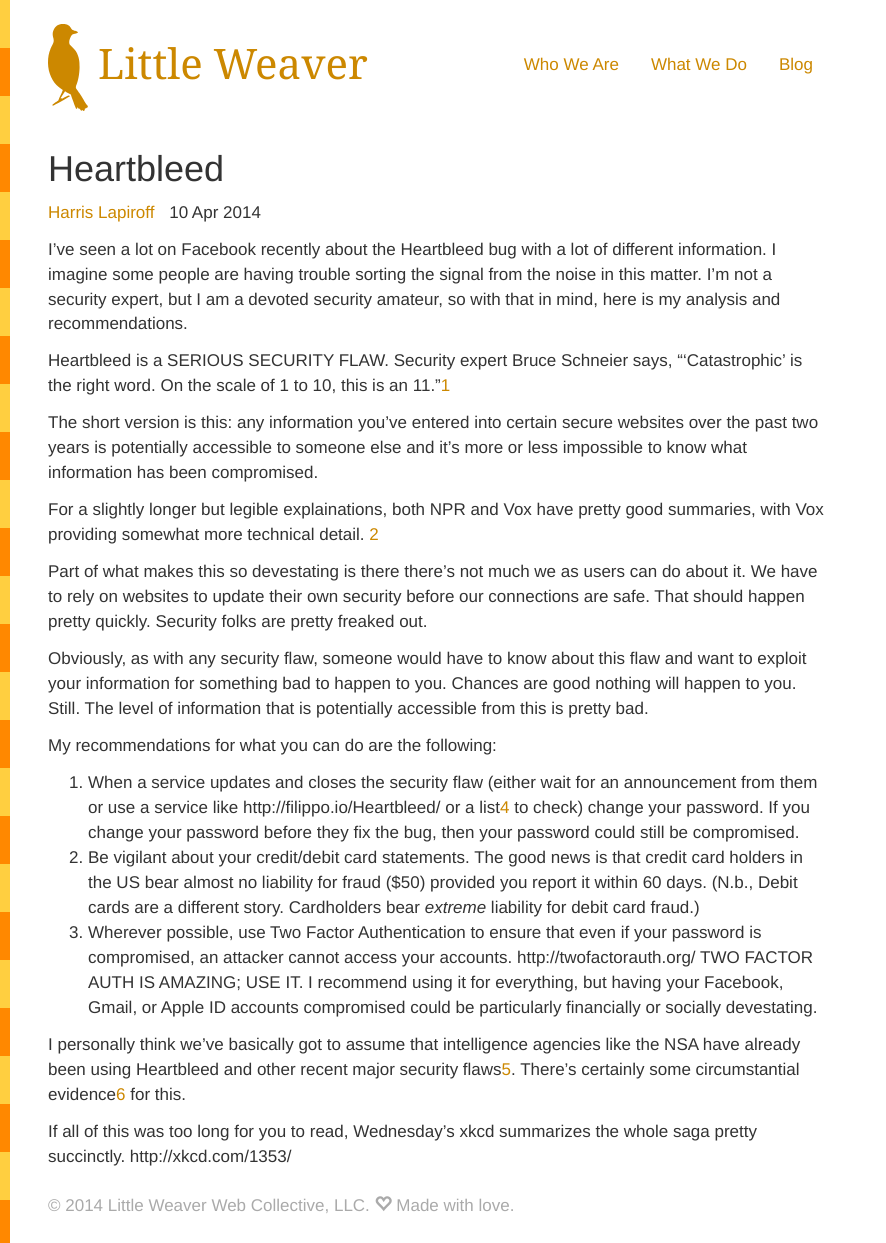
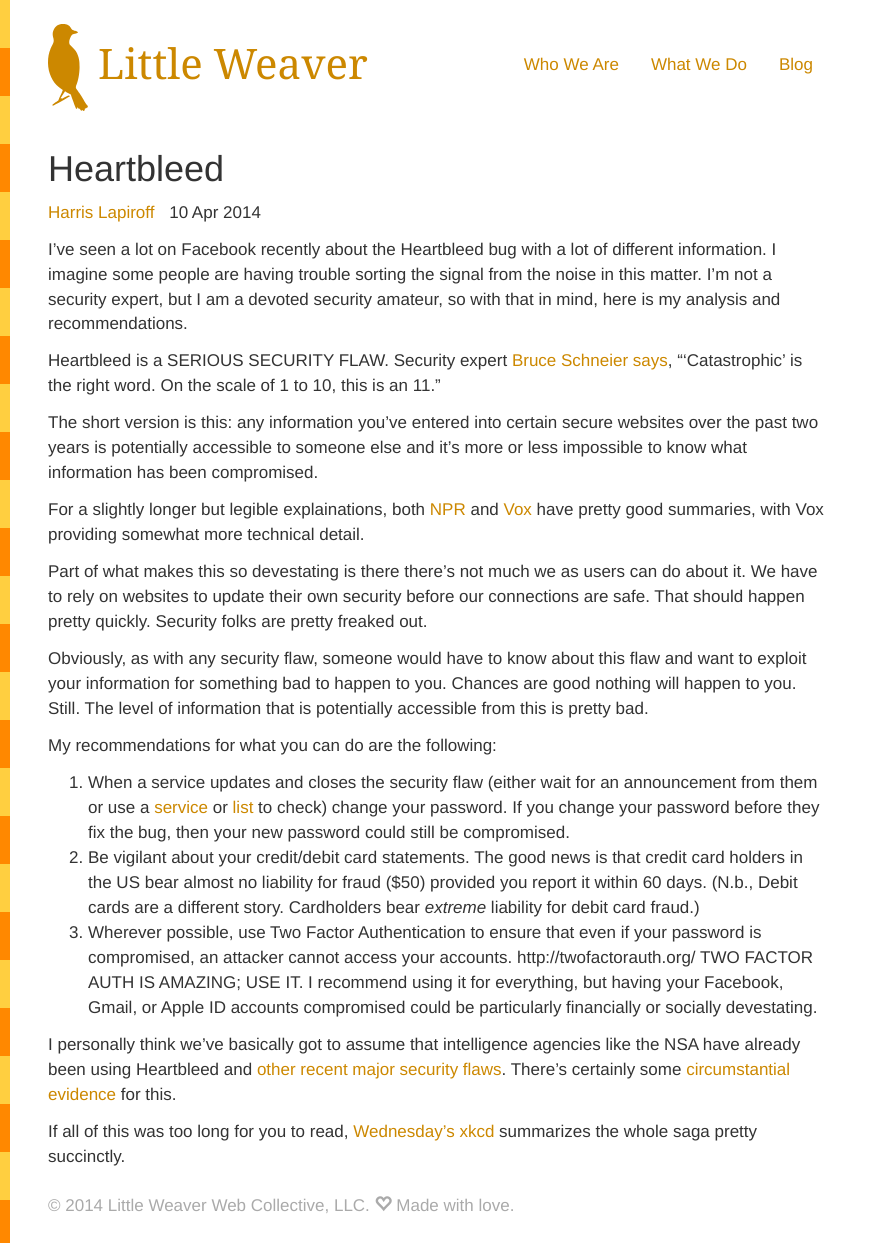
Before and after one commit to littleweaver/littleweaverweb.com, a Jekyll site: the page built from blog/_posts/2014-04-10-heartbleed.markdown, in a window 1280 px wide. Shown: the whole page, without its empty margins (0-886 px from the left). Built offline with Jekyll 4.4.1, drawn with Linux system fonts in a browser that asks for light colours; Markdown is read by kramdown in place of the engine named in the settings.

Commit message:
Updated blog post to be publishable.

```diff
--- a/blog/_posts/2014-04-10-heartbleed.markdown
+++ b/blog/_posts/2014-04-10-heartbleed.markdown
@@ -7,11 +7,11 @@
 
 I've seen a lot on Facebook recently about the Heartbleed bug with a lot of different information. I imagine some people are having trouble sorting the signal from the noise in this matter. I'm not a security expert, but I am a devoted security amateur, so with that in mind, here is my analysis and recommendations.
 
-Heartbleed is a SERIOUS SECURITY FLAW. Security expert Bruce Schneier says, "'Catastrophic' is the right word. On the scale of 1 to 10, this is an 11."[1]
+Heartbleed is a SERIOUS SECURITY FLAW. Security expert [Bruce Schneier says][1], "'Catastrophic' is the right word. On the scale of 1 to 10, this is an 11."
 
 The short version is this: any information you've entered into certain secure websites over the past two years is potentially accessible to someone else and it's more or less impossible to know what information has been compromised.
 
-For a slightly longer but legible explainations, both NPR and Vox have pretty good summaries, with Vox providing somewhat more technical detail. [2][3]
+For a slightly longer but legible explainations, both [NPR][2] and [Vox][3] have pretty good summaries, with Vox providing somewhat more technical detail.
 
 Part of what makes this so devestating is there there's not much we as users can do about it. We have to rely on websites to update their own security before our connections are safe. That should happen pretty quickly. Security folks are pretty freaked out.
 
@@ -19,13 +19,13 @@
 
 My recommendations for what you can do are the following:
 
-1. When a service updates and closes the security flaw (either wait for an announcement from them or use a service like http://filippo.io/Heartbleed/ or a list[4] to check) change your password. If you change your password before they fix the bug, then your password could still be compromised.
+1. When a service updates and closes the security flaw (either wait for an announcement from them or use a [service](http://filippo.io/Heartbleed/) or [list][4] to check) change your password. If you change your password before they fix the bug, then your new password could still be compromised.
 2. Be vigilant about your credit/debit card statements. The good news is that credit card holders in the US bear almost no liability for fraud ($50) provided you report it within 60 days. (N.b., Debit cards are a different story. Cardholders bear *extreme* liability for debit card fraud.)
 3. Wherever possible, use Two Factor Authentication to ensure that even if your password is compromised, an attacker cannot access your accounts. http://twofactorauth.org/ TWO FACTOR AUTH IS AMAZING; USE IT. I recommend using it for everything, but having your Facebook, Gmail, or Apple ID accounts compromised could be particularly financially or socially devestating.
 
-I personally think we've basically got to assume that intelligence agencies like the NSA have already been using Heartbleed and other recent major security flaws[5]. There's certainly some circumstantial evidence[6] for this.
+I personally think we've basically got to assume that intelligence agencies like the NSA have already been using Heartbleed and [other recent major security flaws][5]. There's certainly some [circumstantial evidence][6] for this.
 
-If all of this was too long for you to read, Wednesday's xkcd summarizes the whole saga pretty succinctly. http://xkcd.com/1353/
+If all of this was too long for you to read, [Wednesday's xkcd](http://xkcd.com/1353/) summarizes the whole saga pretty succinctly.
 
 [1]: https://www.schneier.com/blog/archives/2014/04/heartbleed.html
 [2]: http://www.npr.org/blogs/alltechconsidered/2014/04/08/300602785/the-security-bug-that-affects-most-of-the-internet-explained
```
